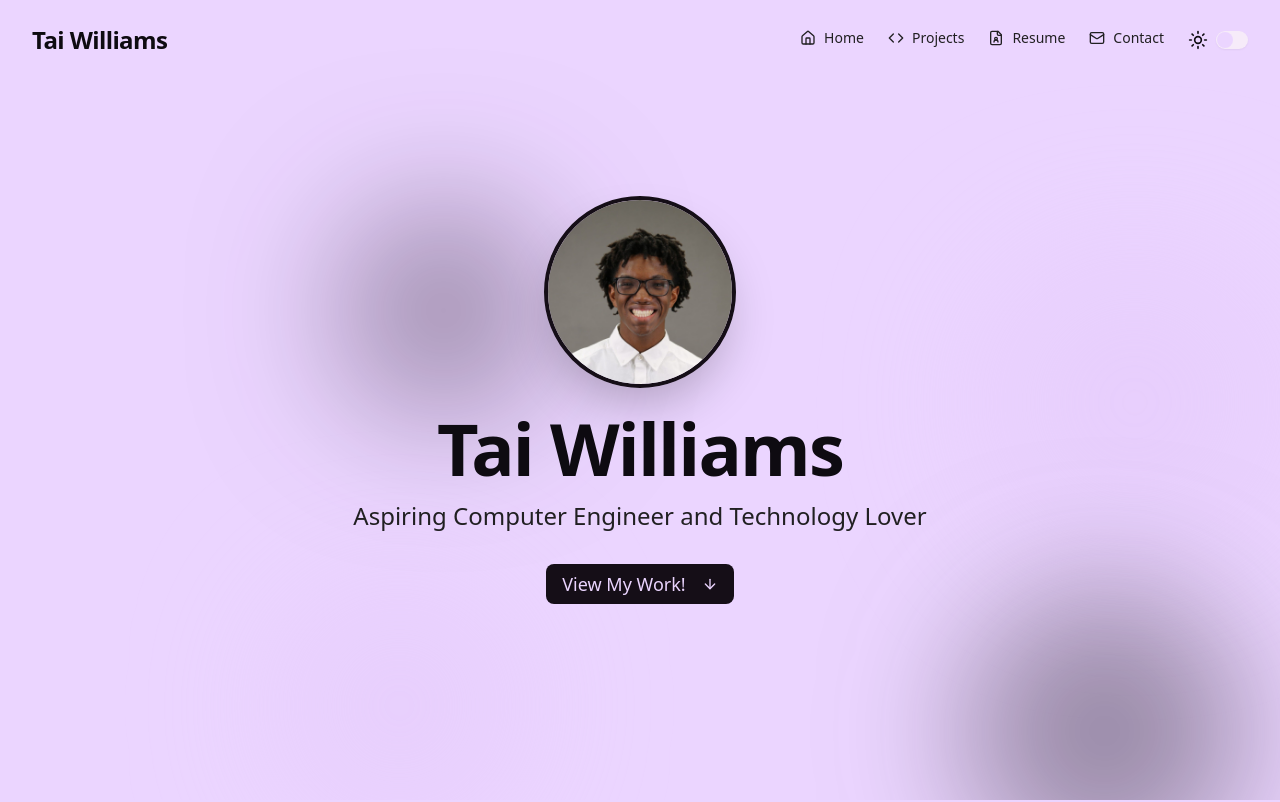
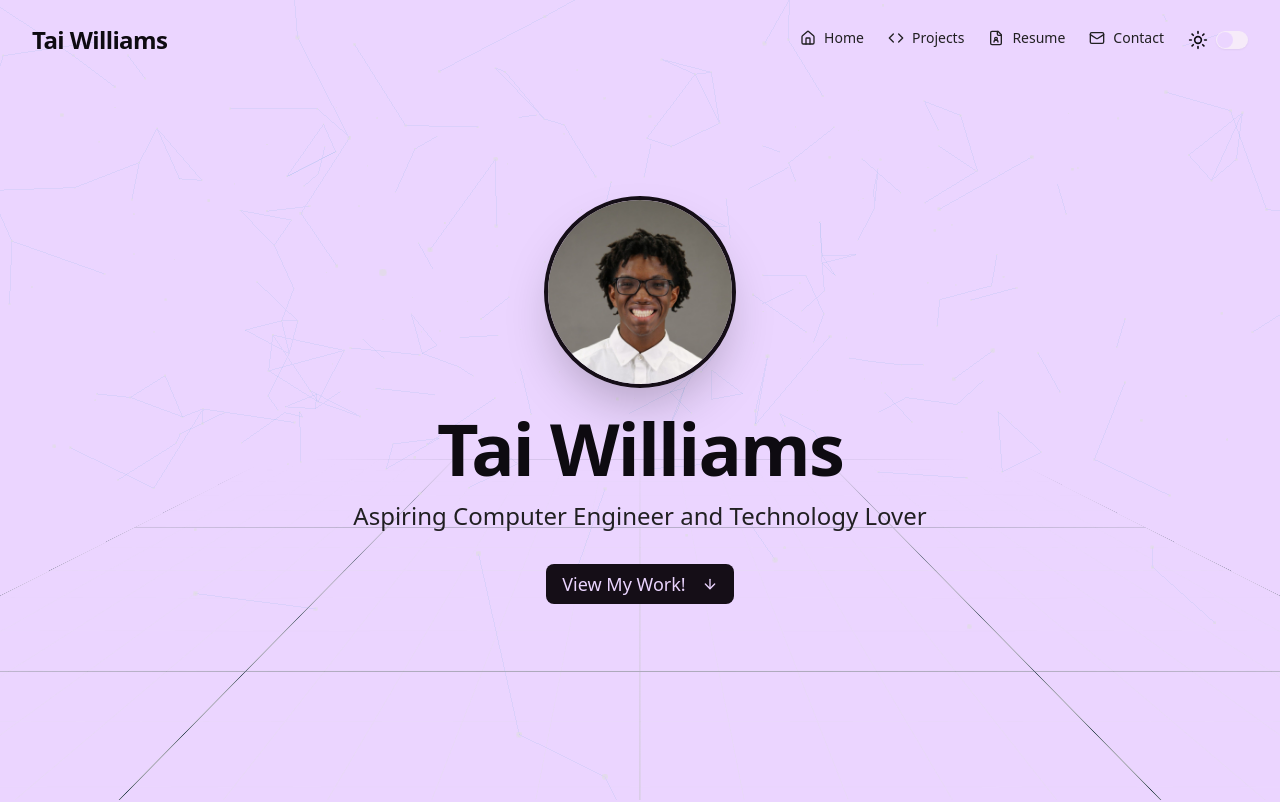
Before and after one commit to TWilliamsA7/portfolio, a Next.js app: page / in a window 1280 px wide. Shown: the top 802 px of the page. Built offline with nearby package versions, Linux system fonts and the light colour scheme.

Commit message:
Updated app background

```diff
--- a/src/app/layout.tsx
+++ b/src/app/layout.tsx
@@ -3,8 +3,8 @@ import { Geist, Geist_Mono } from "next/font/google";
 import "./globals.css";
 
 import { ThemeProvider } from "@/contexts/theme-provider";
-import { FloatingBackground } from "@/components/layout/floating-background";
 import MainNavbar from "@/components/layout/main-navbar";
+import BackgroundCanvas from "@/components/three/BackgroundCanvas";
 
 const geistSans = Geist({
   variable: "--font-geist-sans",
@@ -99,7 +99,8 @@ export default function RootLayout({
           enableSystem
           disableTransitionOnChange
         >
-          <FloatingBackground />
+          {/* <FloatingBackground /> */}
+          <BackgroundCanvas />
           <MainNavbar />
           {children}
         </ThemeProvider>
```
